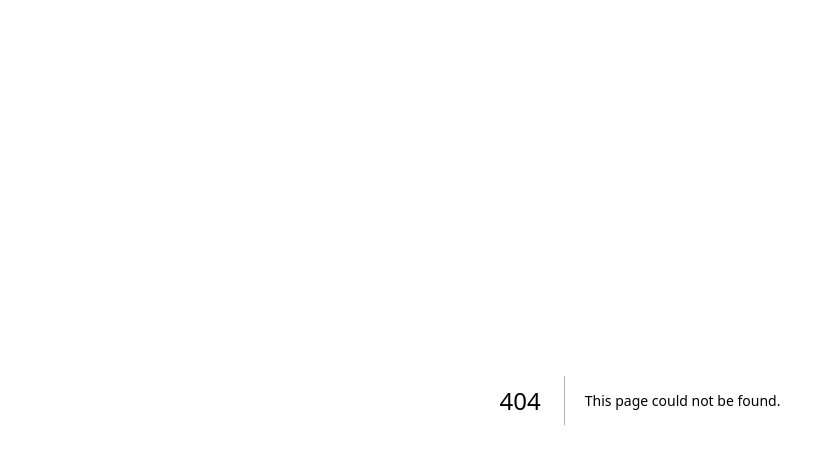
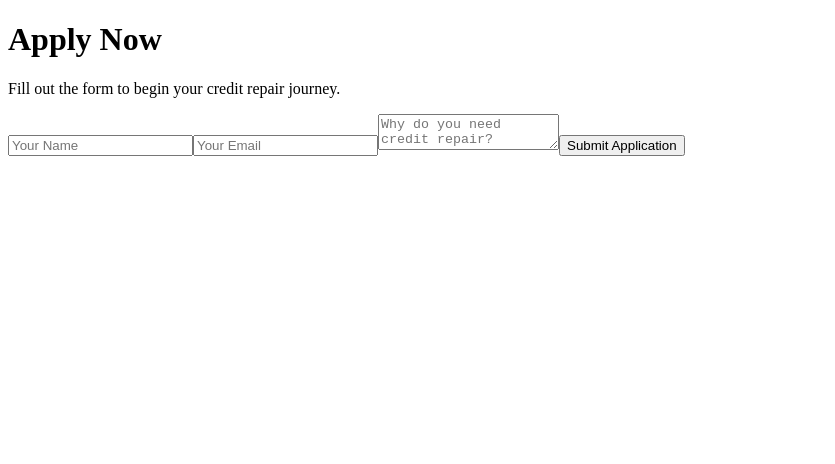
Before and after one commit to 05-Fam/my-credit-repair-web, a Next.js app: page /apply in a window 1280 px wide. Before the commit this address had no page. Shown: the top 464 px of the page, without its empty margins (0-835 px from the left). Built offline with nearby package versions, Linux system fonts and the light colour scheme.

Commit message:
feat: add Apply Now page with form

```diff
--- /dev/null
+++ b/app/apply/page.js
@@ -0,0 +1,17 @@
+export default function ApplyPage() {
+  return (
+    <main>
+      <h1>Apply Now</h1>
+      <p>Fill out the form to begin your credit repair journey.</p>
+
+      <form className="grid gap-4 mt-4 max-w-md">
+        <input type="text" placeholder="Your Name" required className="border p-2 rounded" />
+        <input type="email" placeholder="Your Email" required className="border p-2 rounded" />
+        <textarea placeholder="Why do you need credit repair?" className="border p-2 rounded" />
+        <button type="submit" className="bg-blue-600 text-white p-2 rounded hover:bg-blue-700">
+          Submit Application
+        </button>
+      </form>
+    </main>
+  );
+}
```
